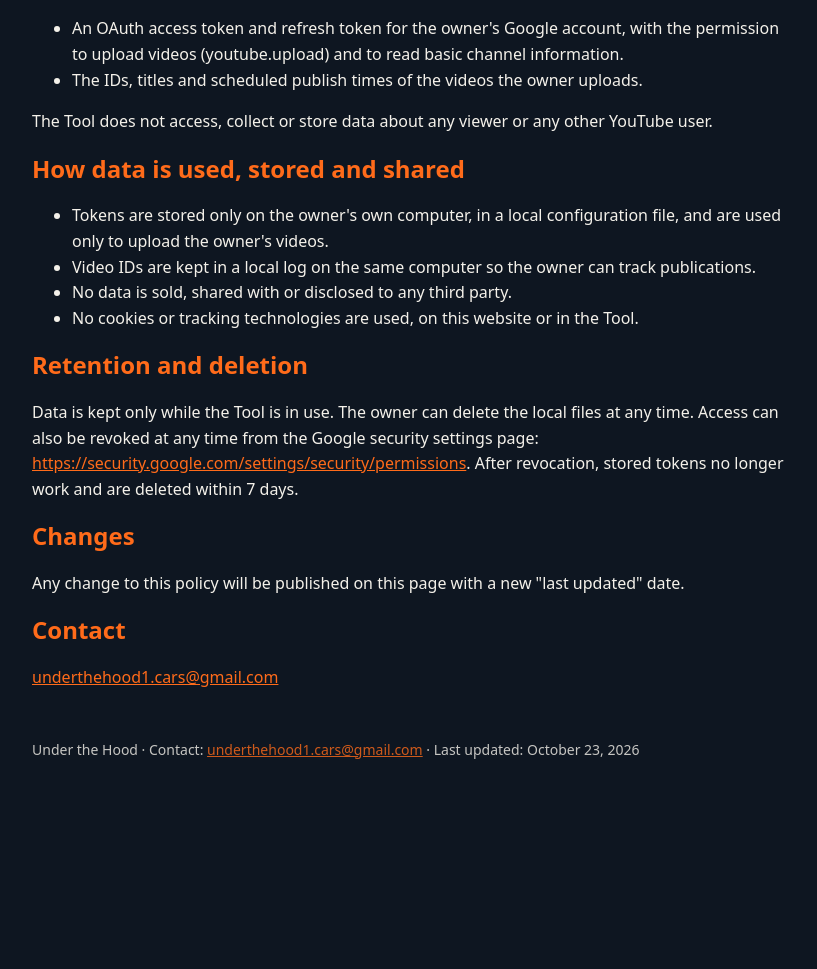
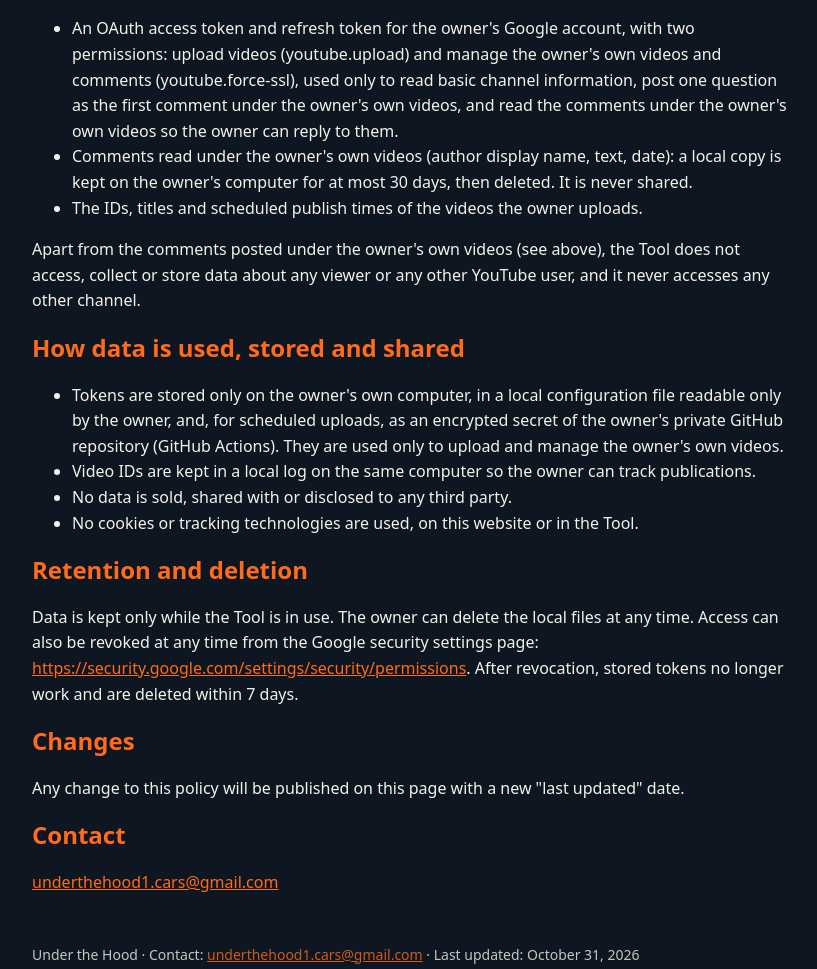
Before and after one commit to Snipercomplice/underthehood-site, a plain HTML site: page privacy.html in a window 1280 px wide. Shown: the part 712-1681 px from the top of the page, without its empty margins (228-1045 px from the left). Before the commit the page ends 1513 px from the top, so only its background shows below. Drawn offline with Linux system fonts and the light colour scheme.

Commit message:
Privacy policy: declare youtube.force-ssl scope, 30-day comment retention, GitHub Actions secret storage
Co-Authored-By: Claude Opus 5.5 <noreply@anthropic.com>
Claude-Session: https://claude.ai/code/session_013vsJ8WRpEL5CXnUcDjQ8mG

```diff
--- a/privacy.html
+++ b/privacy.html
@@ -9,13 +9,14 @@
 <p>Only the channel owner signs in, with their own Google account. No other person can sign in or use the Tool.</p>
 <h2>What data the Tool accesses</h2>
 <ul>
-<li>An OAuth access token and refresh token for the owner's Google account, with the permission to upload videos (youtube.upload) and to read basic channel information.</li>
+<li>An OAuth access token and refresh token for the owner's Google account, with two permissions: upload videos (youtube.upload) and manage the owner's own videos and comments (youtube.force-ssl), used only to read basic channel information, post one question as the first comment under the owner's own videos, and read the comments under the owner's own videos so the owner can reply to them.</li>
+<li>Comments read under the owner's own videos (author display name, text, date): a local copy is kept on the owner's computer for at most 30 days, then deleted. It is never shared.</li>
 <li>The IDs, titles and scheduled publish times of the videos the owner uploads.</li>
 </ul>
-<p>The Tool does not access, collect or store data about any viewer or any other YouTube user.</p>
+<p>Apart from the comments posted under the owner's own videos (see above), the Tool does not access, collect or store data about any viewer or any other YouTube user, and it never accesses any other channel.</p>
 <h2>How data is used, stored and shared</h2>
 <ul>
-<li>Tokens are stored only on the owner's own computer, in a local configuration file, and are used only to upload the owner's videos.</li>
+<li>Tokens are stored only on the owner's own computer, in a local configuration file readable only by the owner, and, for scheduled uploads, as an encrypted secret of the owner's private GitHub repository (GitHub Actions). They are used only to upload and manage the owner's own videos.</li>
 <li>Video IDs are kept in a local log on the same computer so the owner can track publications.</li>
 <li>No data is sold, shared with or disclosed to any third party.</li>
 <li>No cookies or tracking technologies are used, on this website or in the Tool.</li>
@@ -26,4 +27,4 @@
 <p>Any change to this policy will be published on this page with a new "last updated" date.</p>
 <h2>Contact</h2>
 <p><a href="mailto:underthehood1.cars@gmail.com">underthehood1.cars@gmail.com</a></p>
-<footer>Under the Hood · Contact: <a href="mailto:underthehood1.cars@gmail.com">underthehood1.cars@gmail.com</a> · Last updated: October 23, 2026</footer></main></body></html>
+<footer>Under the Hood · Contact: <a href="mailto:underthehood1.cars@gmail.com">underthehood1.cars@gmail.com</a> · Last updated: October 31, 2026</footer></main></body></html>
```
